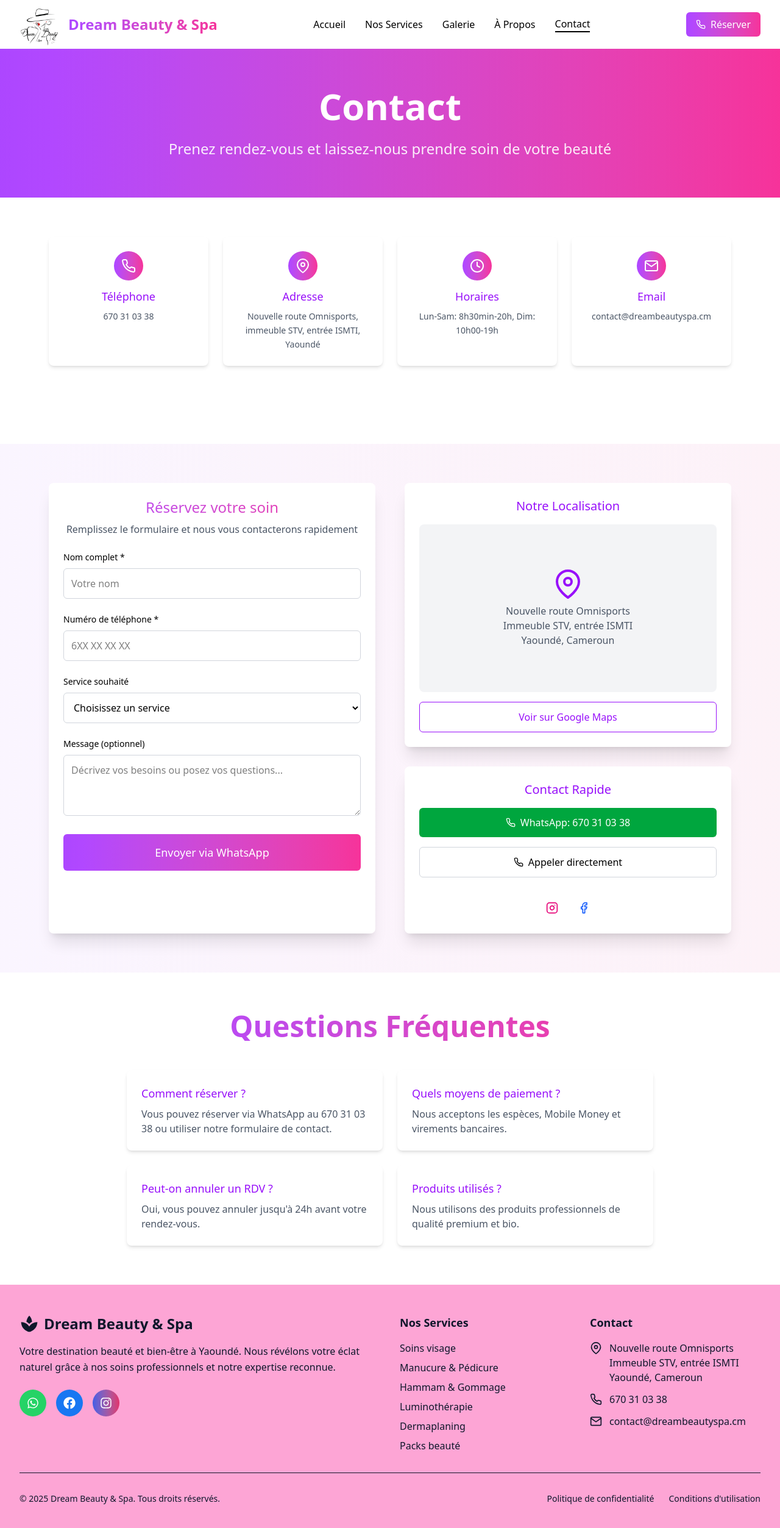
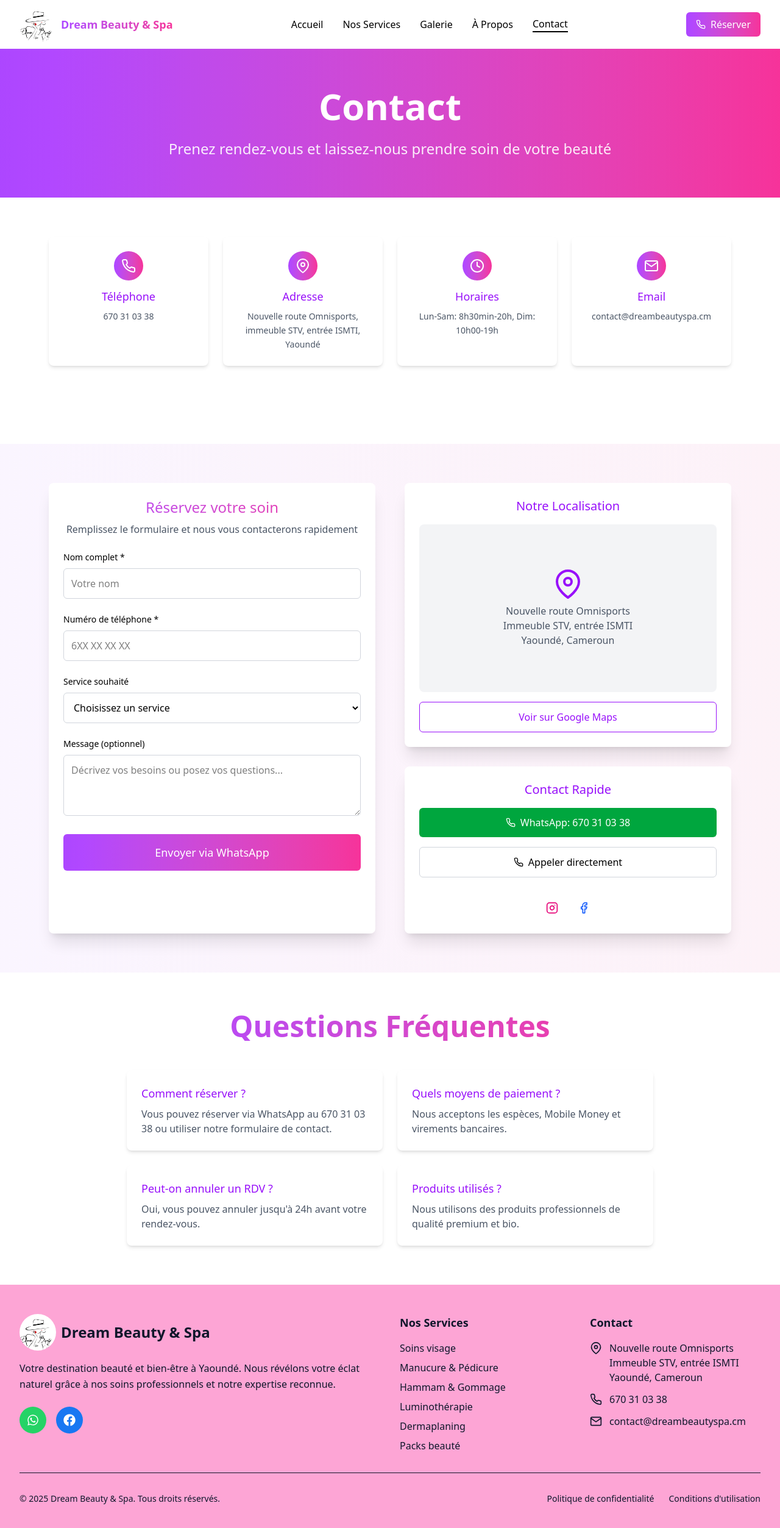
Before and after one commit to dascomsoft/dream-beauty, a React (Vite) app: page /contact in a window 1280 px wide. Shown: the top 2506 px of the page at 61% size. Built offline with nearby package versions, Linux system fonts and the light colour scheme.

Commit message:
navbar modification

```diff
--- a/src/components/Footer.jsx
+++ b/src/components/Footer.jsx
@@ -13,7 +13,12 @@ const Footer = () => {
           {/* Logo & Description */}
           <div className="col-span-1 md:col-span-2">
             <div className="flex items-center space-x-2 mb-4">
-              <MdSpa className="h-8 w-8 text-primary" />
+              {/* <MdSpa className="h-8 w-8 text-primary" /> */}
+                   <img
+                src='dreamlogo.jpeg'
+                alt='dream logo'
+                className="w-15 h-15 rounded-full"
+              />
               <span className="text-2xl font-bold">Dream Beauty & Spa</span>
             </div>
             <p className="text-background/80 mb-6 leading-relaxed">
@@ -34,12 +39,6 @@ const Footer = () => {
                 className="bg-[#1877F2] p-3 rounded-full hover:bg-[#166FE5] transition-colors"
               >
                 <FaFacebook className="h-5 w-5 text-white" />
-              </a>
-              <a
-                href="#"
-                className="bg-gradient-to-r from-[#405DE6] to-[#E1306C] p-3 rounded-full hover:opacity-80 transition-opacity"
-              >
-                <FaInstagram className="h-5 w-5 text-white" />
               </a>
             </div>
           </div>
--- a/src/components/Navbar.jsx
+++ b/src/components/Navbar.jsx
@@ -43,9 +43,9 @@ const Navbar = () => {
                <img
                 src='dreamlogo.jpeg'
                 alt='dream logo'
-                className="w-18 h-18 rounded-full"
+                className="w-15 h-15 rounded-full"
               />
-            <span className="text-2xl font-bold bg-gradient-to-r from-purple-500 to-pink-500 bg-clip-text text-transparent">
+            <span className="text-lg font-bold bg-gradient-to-r from-purple-500 to-pink-500 bg-clip-text text-transparent">
               Dream Beauty & Spa
             </span>
           </Link>
--- a/src/pages/Home.jsx
+++ b/src/pages/Home.jsx
@@ -181,10 +181,10 @@ const Home = () => {
                 Nous utilisons exclusivement des produits bio certifiés, sans parabènes ni ingrédients nocifs...
               </p>
               <div className="flex space-x-4">
-                <a href="#packs" className="bg-rose-600 hover:bg-rose-700 text-white px-6 py-2 rounded-full font-semibold transition">
-                  Découvrir nos packs
+                <a href="/services" className="bg-rose-600 hover:bg-rose-700 text-white px-6 py-2 rounded-full font-semibold transition">
+                  Découvrir nos services
                 </a>
-                <a href="#contact" className="border-2 border-rose-600 text-rose-600 px-6 py-2 rounded-full font-semibold hover:bg-rose-600 hover:text-white transition">
+                <a href="/contact" className="border-2 border-rose-600 text-rose-600 px-10 py-2 rounded-full font-semibold hover:bg-rose-600 hover:text-white transition">
                   Nous contacter
                 </a>
               </div>
```
